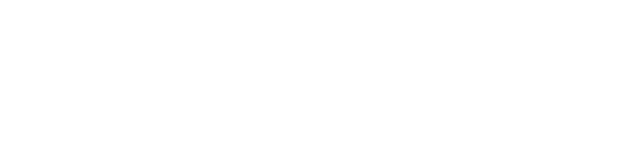
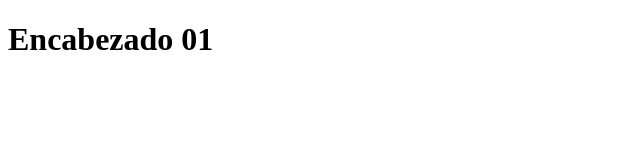
Before and after one commit to callmepoxo/Cafe-Moyobamba, a plain HTML site: page index.html in a window 1280 px wide. Shown: the whole page, without its empty margins (0-640 px from the left). Drawn offline with Linux system fonts and the light colour scheme.

Commit message:
Modificacion encambezado

```diff
--- a/index.html
+++ b/index.html
@@ -7,6 +7,6 @@
     <title>Nuevo documento</title>
 </head>
 <body>
-
+    <h1>Encabezado 01</h1>
 </body>
 </html>
```
